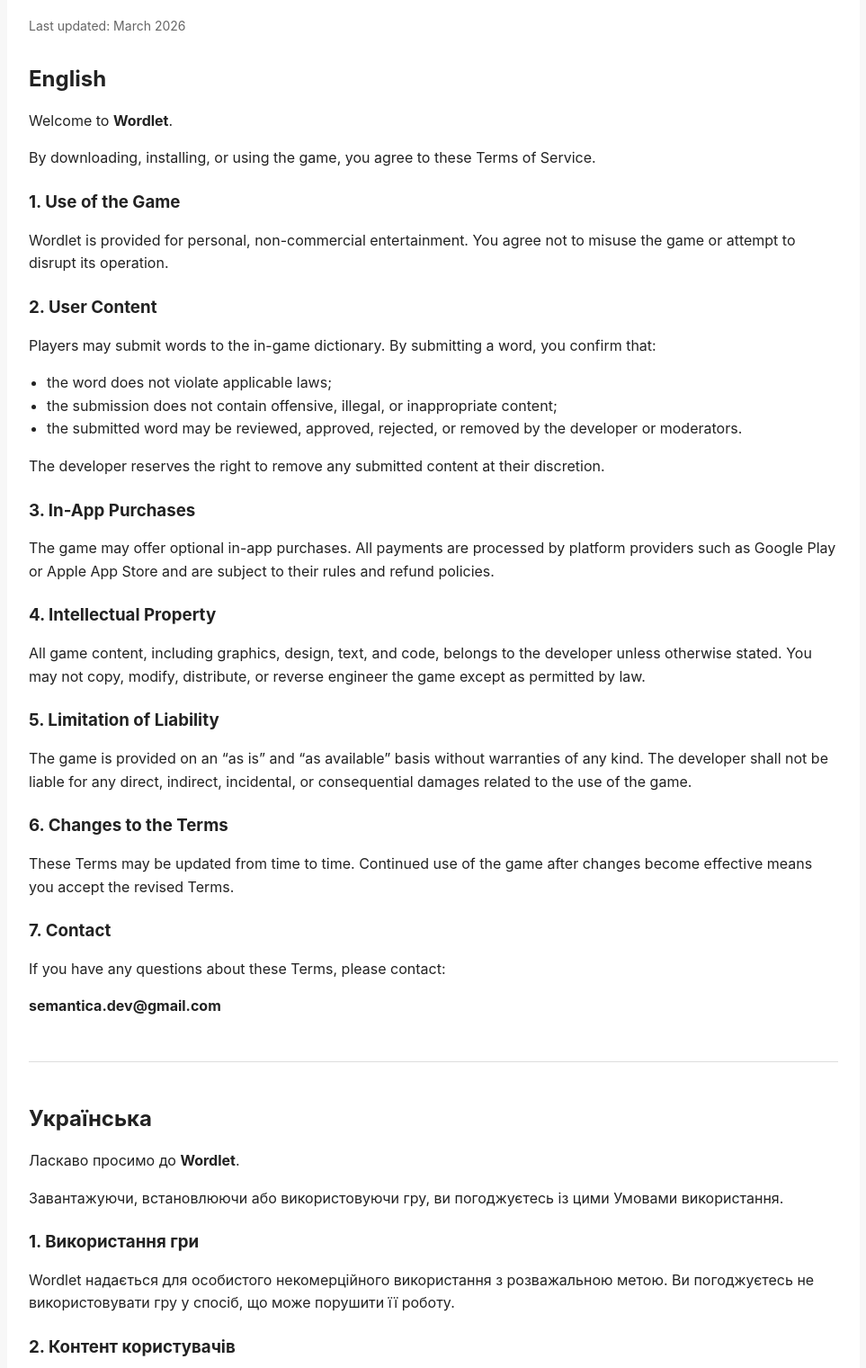
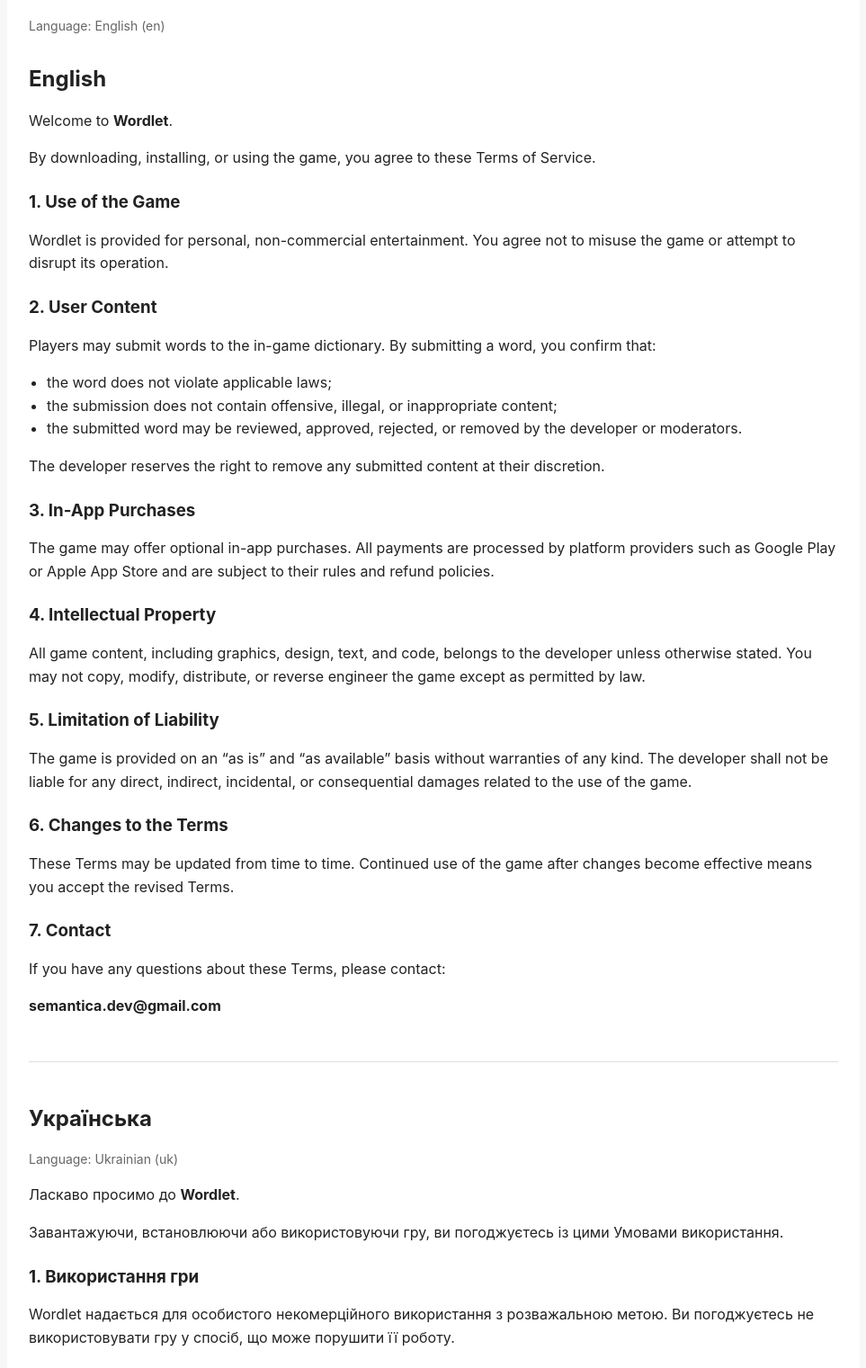
Before and after one commit to finmagnat/wordlet-terms, a plain HTML site: page index.html in a window 1280 px wide. Shown: the part 74-1595 px from the top of the page at 90% size, without its empty margins (158-1121 px from the left). Drawn offline with Linux system fonts and the light colour scheme.

Commit message:
Added "language" blocks.

```diff
--- a/index.html
+++ b/index.html
@@ -49,7 +49,7 @@
 <div class="container">
 
     <h1>Terms of Service – Wordlet</h1>
-    <p class="lang">Last updated: March 2026</p>
+    <p class="lang">Language: English (en)</p>
 
     <h2>English</h2>
 
@@ -87,8 +87,9 @@
     <hr>
 
     <h2>Українська</h2>
+	<p class="lang">Language: Ukrainian (uk)</p>
+    <p>Ласкаво просимо до <strong>Wordlet</strong>.</p>
 
-    <p>Ласкаво просимо до <strong>Wordlet</strong>.</p>
     <p>Завантажуючи, встановлюючи або використовуючи гру, ви погоджуєтесь із цими Умовами використання.</p>
 
     <h3>1. Використання гри</h3>
@@ -122,6 +123,7 @@
     <hr>
 
     <h2>Русский</h2>
+	<p class="lang">Language: Russian (ru)</p>
 
     <p>Добро пожаловать в <strong>Wordlet</strong>.</p>
     <p>Скачивая, устанавливая или используя игру, вы соглашаетесь с настоящими Условиями использования.</p>
```
